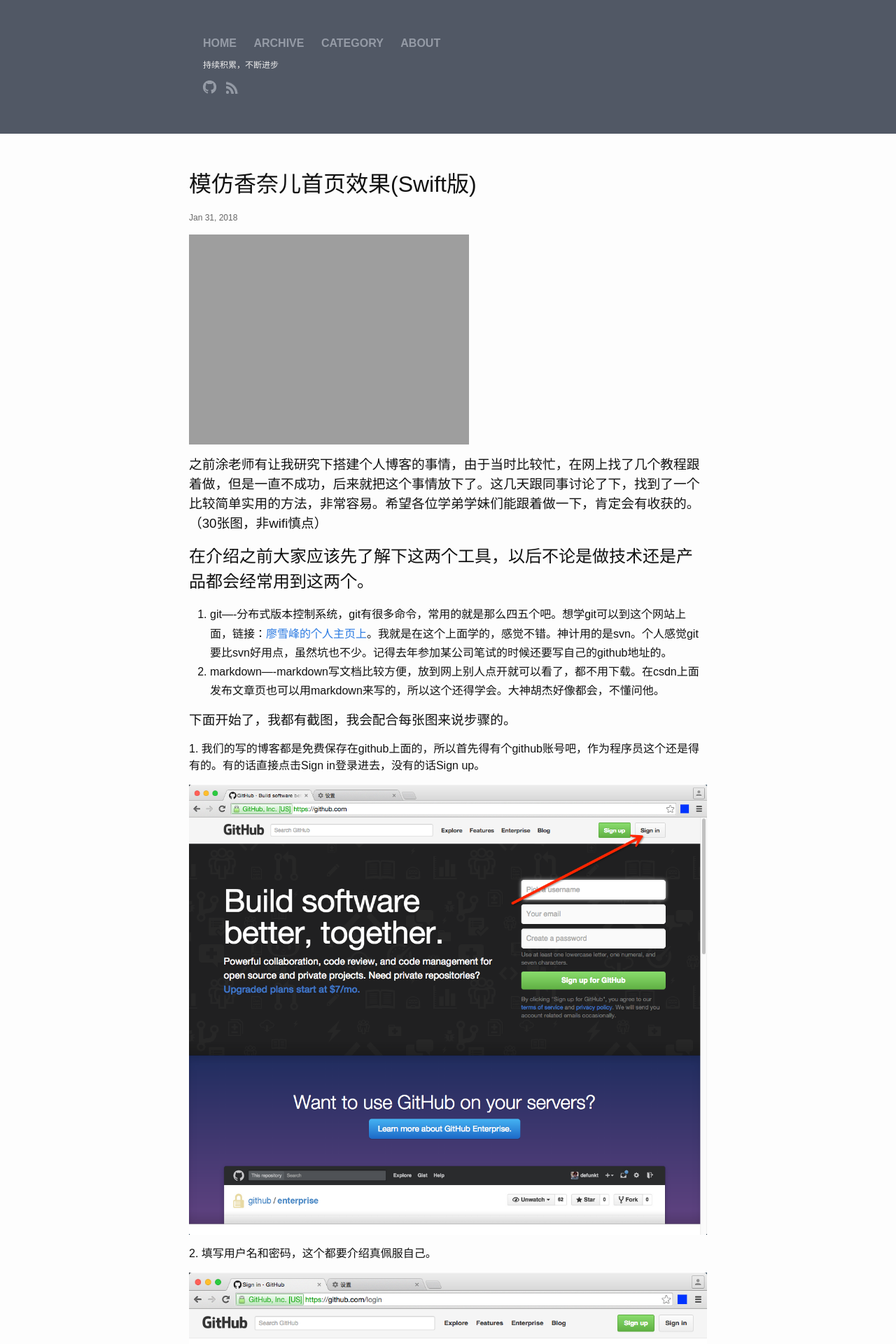
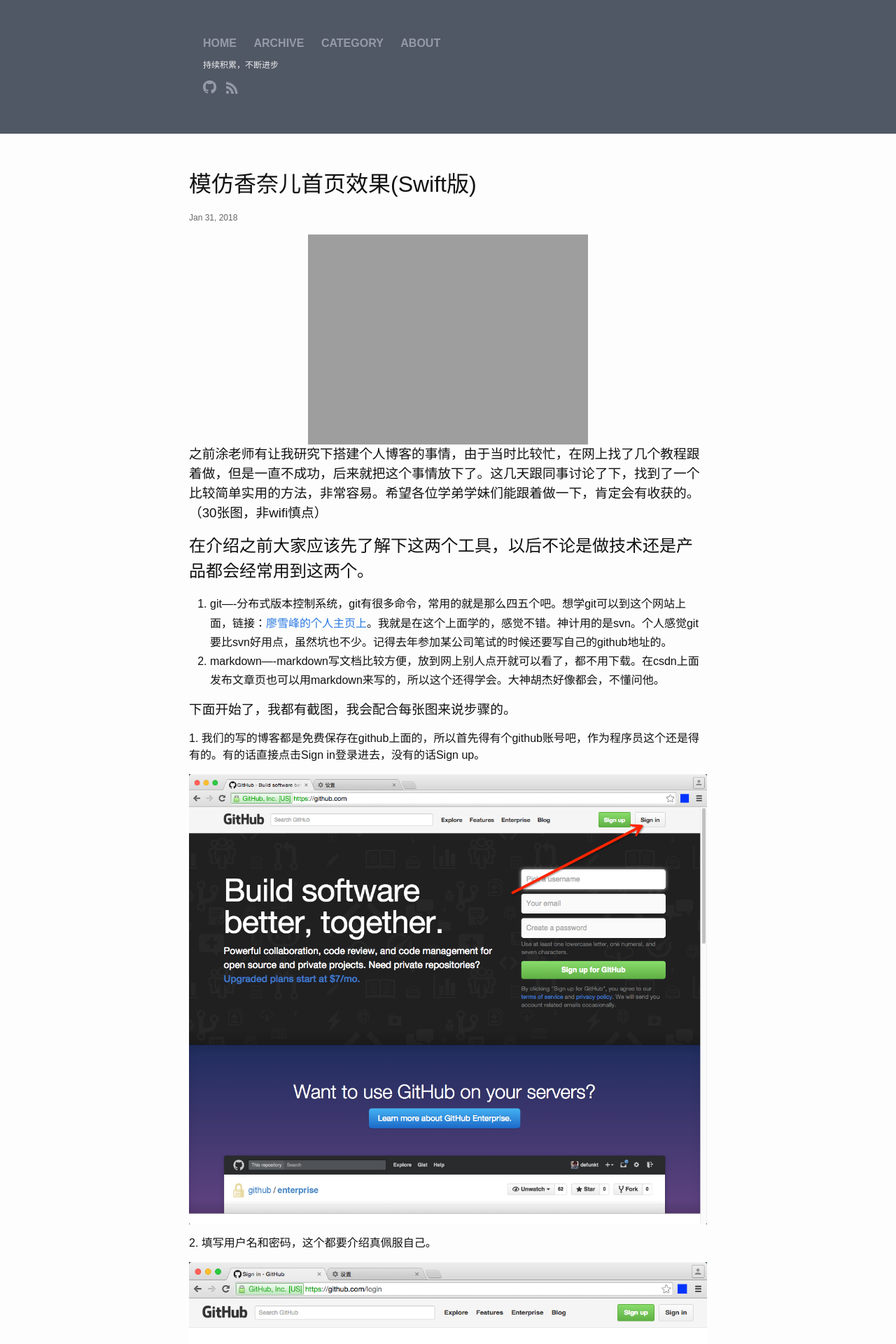
Before and after one commit to guohongwei719/guohongwei719.github.io, a Jekyll site: the page built from _posts/2018-01-31-模仿香奈儿首页效果(Swift版).markdown, in a window 1280 px wide. Shown: the top 1920 px of the page at 70% size. Built offline with Jekyll 4.4.1, drawn with Linux system fonts in a browser that asks for light colours.

Commit message:
图片居中

```diff
--- a/_posts/2018-01-31-模仿香奈儿首页效果(Swift版).markdown
+++ b/_posts/2018-01-31-模仿香奈儿首页效果(Swift版).markdown
@@ -6,10 +6,9 @@ categories: jekyll update
 ---
 
 
-
-![image](http://guohongwei719.github.io/images/20180131/QQ20180131-120114.gif)
-
-
+<div align=center>
+<img src="http://guohongwei719.github.io/images/20180131/QQ20180131-120114.gif"/>
+</div>
 
 ### 之前涂老师有让我研究下搭建个人博客的事情，由于当时比较忙，在网上找了几个教程跟着做，但是一直不成功，后来就把这个事情放下了。这几天跟同事讨论了下，找到了一个比较简单实用的方法，非常容易。希望各位学弟学妹们能跟着做一下，肯定会有收获的。（30张图，非wifi慎点）
 
```
